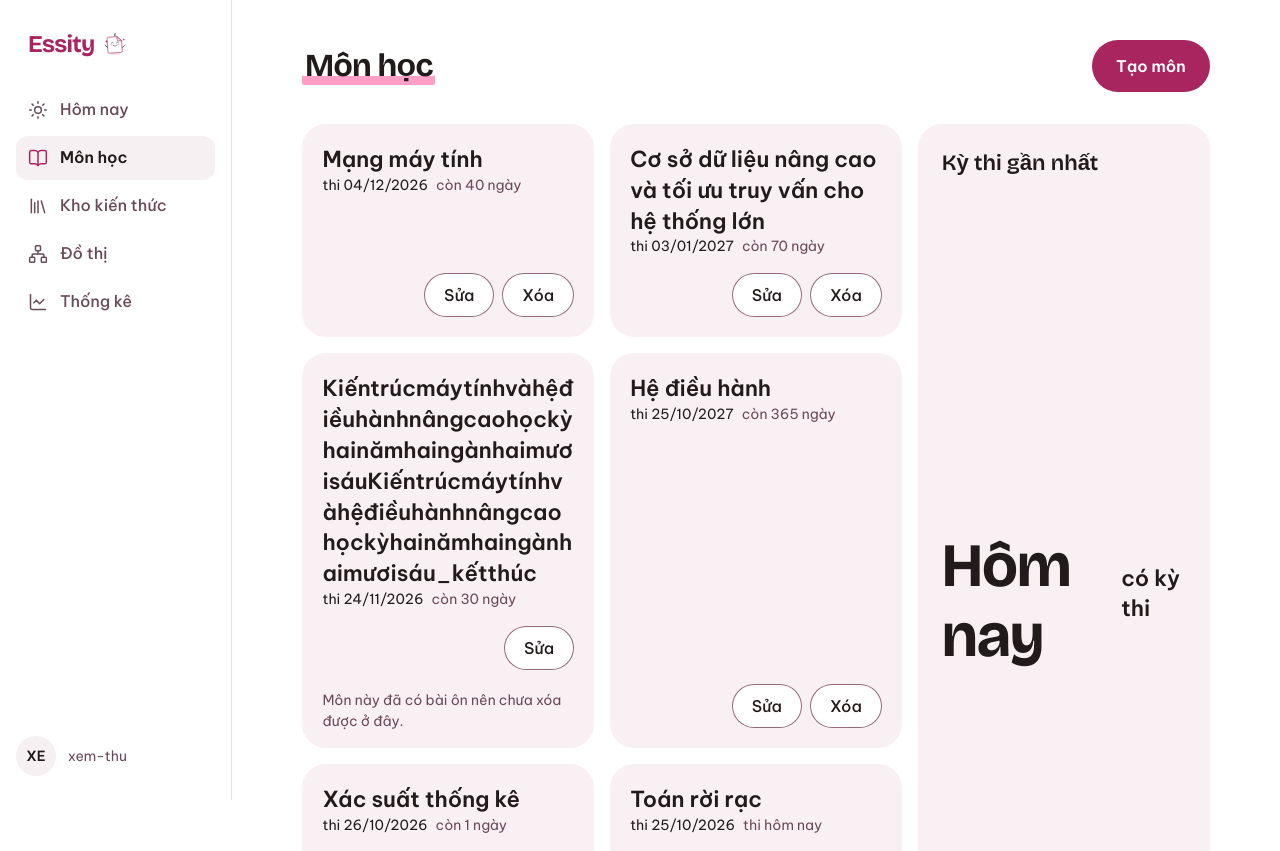
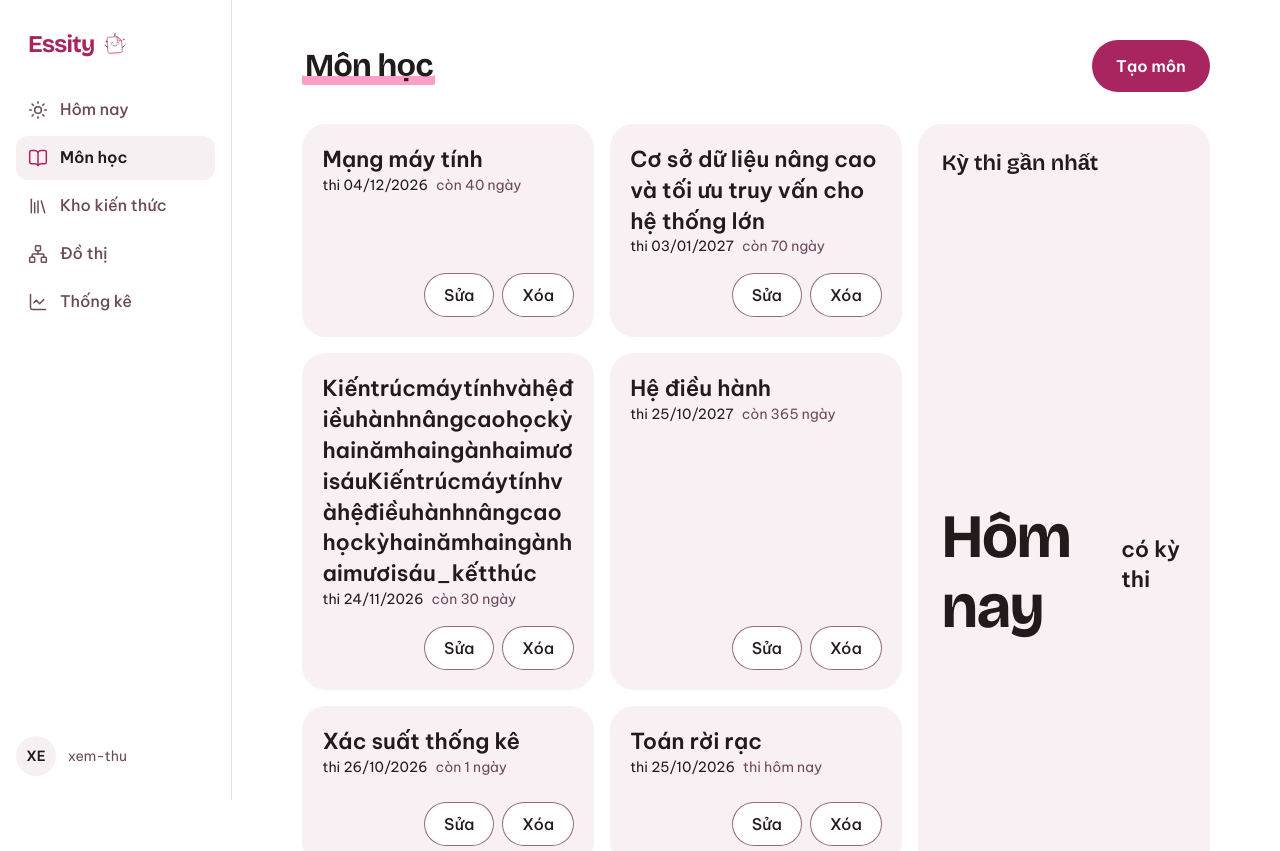
Before and after one commit to Nha-Cong-Dong/Essity, a Next.js app in the folder apps/web/: page /design-preview/subjects in a window 1280 px wide. Shown: the top 851 px of the page. Built offline with nearby package versions, Linux system fonts and the light colour scheme.

Commit message:
QA-FIX3 Q13 web: delete a subject with history, confirmation names the subject and its history

```diff
--- a/apps/web/components/subjects/subject-list.tsx
+++ b/apps/web/components/subjects/subject-list.tsx
@@ -58,7 +58,7 @@ async function patchSubject(id: string, body: Record<string, string>) {
 /** DELETE through web's route: deleted (204, or 404: already gone), refused, or not answered. */
 async function deleteSubject(
   id: string,
-): Promise<"deleted" | "history" | "signed_out" | "unavailable"> {
+): Promise<"deleted" | "signed_out" | "unavailable"> {
   let response: Response;
   try {
     response = await fetch(`/api/subjects/${id}`, { method: "DELETE" });
@@ -66,7 +66,6 @@ async function deleteSubject(
     return "unavailable";
   }
   if (response.status === 204 || response.status === 404) return "deleted";
-  if (response.status === 409) return "history";
   if (response.status === 401) return "signed_out";
   return "unavailable";
 }
@@ -89,16 +88,14 @@ function SubjectRow({ initial, example, onOpen, onDeleted, onBusy }: RowProps) {
   const [formError, setFormError] = useState(false);
   const [busy, setBusy] = useState(false);
   const [saved, setSaved] = useState(false);
-  const [hasHistory, setHasHistory] = useState(initial.has_history);
   const [confirming, setConfirming] = useState(false);
   const [deleting, setDeleting] = useState(false);
   const [deleteFailed, setDeleteFailed] = useState(false);
   // Where focus goes once the view it names is on screen (plan F7): set with the state change
   // that shows that view, taken after the render.
-  const focusTo = useRef<"keep" | "delete" | "history" | null>(null);
+  const focusTo = useRef<"keep" | "delete" | null>(null);
   const keepRef = useRef<HTMLButtonElement>(null);
   const deleteRef = useRef<HTMLButtonElement>(null);
-  const historyRef = useRef<HTMLParagraphElement>(null);
   const ids = {
     name: `subject-${subject.id}-name`,
     confirm: `subject-${subject.id}-confirm`,
@@ -112,9 +109,7 @@ function SubjectRow({ initial, example, onOpen, onDeleted, onBusy }: RowProps) {
 
   useEffect(() => {
     if (focusTo.current === null) return;
-    ({ keep: keepRef, delete: deleteRef, history: historyRef })[
-      focusTo.current
-    ].current?.focus();
+    ({ keep: keepRef, delete: deleteRef })[focusTo.current].current?.focus();
     focusTo.current = null;
   });
 
@@ -143,13 +138,6 @@ function SubjectRow({ initial, example, onOpen, onDeleted, onBusy }: RowProps) {
     setDeleting(false);
     if (outcome === "deleted") return onDeleted();
     if (outcome === "signed_out") return go("/login");
-    if (outcome === "history") {
-      // History appeared after the page loaded (another tab began a review): say why, in place.
-      setHasHistory(true);
-      setConfirming(false);
-      focusTo.current = "history";
-      return;
-    }
     setDeleteFailed(true);
   }
 
@@ -239,7 +227,6 @@ function SubjectRow({ initial, example, onOpen, onDeleted, onBusy }: RowProps) {
             >
               Sửa
             </Button>
-            {!hasHistory && (
             <Button
               ref={deleteRef}
               variant="quiet"
@@ -249,7 +236,6 @@ function SubjectRow({ initial, example, onOpen, onDeleted, onBusy }: RowProps) {
             >
               Xóa
             </Button>
-            )}
           </div>
         )}
       </div>
@@ -270,7 +256,8 @@ function SubjectRow({ initial, example, onOpen, onDeleted, onBusy }: RowProps) {
           className="flex max-w-120 flex-col gap-5 px-3.5 pb-4"
         >
           <p id={ids.confirm} className="m-0 text-body">
-            Xóa môn này khỏi danh sách và phiên ôn?
+            Xóa môn {subject.name}? Lịch sử ôn và luyện tập của môn cũng sẽ ẩn
+            theo.
           </p>
           <div role="alert">
             {deleteFailed && (
@@ -335,15 +322,6 @@ function SubjectRow({ initial, example, onOpen, onDeleted, onBusy }: RowProps) {
             </Button>
           </div>
         </form>
-      )}
-      {hasHistory && !editing && !confirming && (
-        <p
-          ref={historyRef}
-          tabIndex={-1}
-          className="m-0 px-5 pb-4 text-small text-ink-soft"
-        >
-          Môn này đã có bài ôn nên chưa xóa được ở đây.
-        </p>
       )}
     </li>
   );
```
Also changed, not shown: 1 other file (tests, documents, lock files or other folders). Lines whose indentation alone changed are shown as unchanged.
